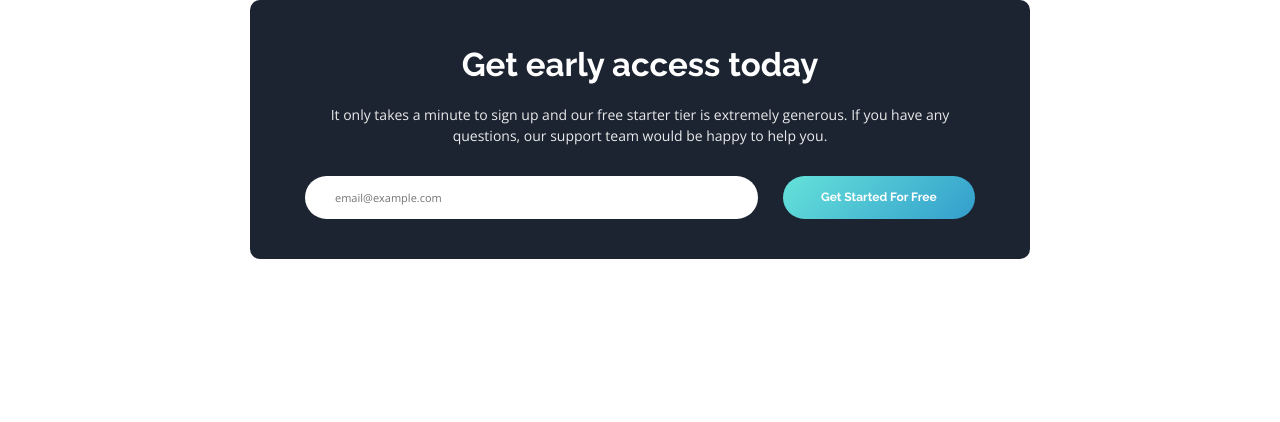
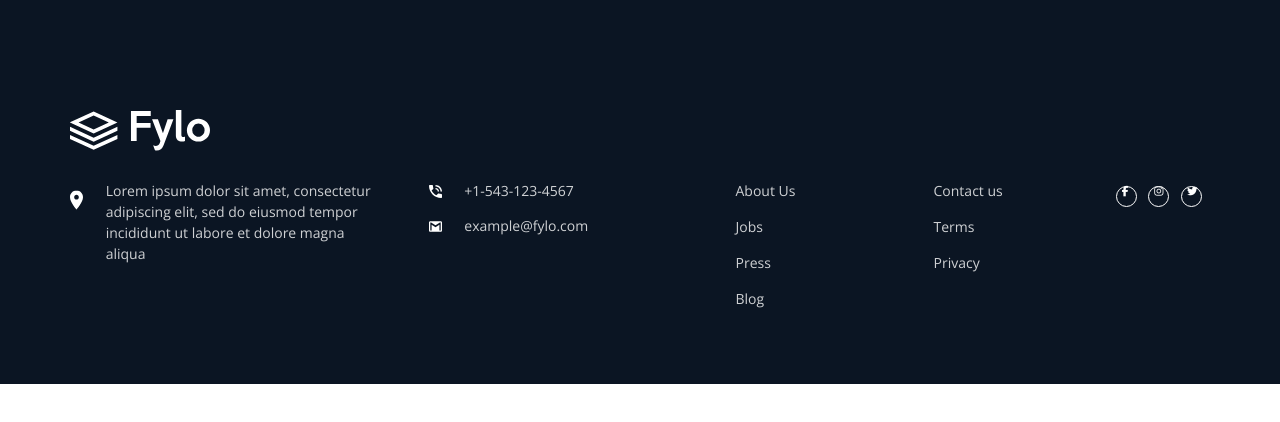
Before and after one commit to HasanliLaman/fylo-dark, a plain HTML site: page index.html in a window 1280 px wide. Drawn offline with nearby package versions, Linux system fonts and the light colour scheme.

Commit message:
Style footer block.

```diff
--- a/css/styles.css
+++ b/css/styles.css
@@ -92,13 +92,14 @@ h6 {
   height: 13px;
 }
 
-.icon--contact {
-  margin-right: 1.8rem;
-}
-
 .icon--arrow {
   width: 17px;
   height: 17px;
+}
+
+.icon--medium {
+  width: 21px;
+  height: 21px;
 }
 
 .icon--large {
@@ -138,6 +139,11 @@ h6 {
     width: 9px;
     height: 9px;
   }
+
+  .icon--medium {
+    height: 40px;
+    width: 40px;
+  }
 }
 
 /* Links */
@@ -169,6 +175,11 @@ a {
 
 .link--underline:hover {
   text-decoration: underline;
+  opacity: 1;
+}
+
+.link--opacity:hover {
+  opacity: 1;
 }
 
 /* Inputs */
@@ -327,6 +338,10 @@ a {
   .grid--1x3 {
     grid-template-columns: repeat(3, 1fr);
   }
+
+  .grid--1x5 {
+    grid-template-columns: 1.5fr repeat(4, 1fr);
+  }
 }
 
 /* Blocks */
@@ -340,6 +355,10 @@ a {
 
 .block--secondary {
   background-color: var(--color-secondary);
+}
+
+.block--footer {
+  background-color: var(--color-footer);
 }
 
 .block--wave {
@@ -388,10 +407,6 @@ a {
 
 .navbar__list-item {
   opacity: 0.8;
-}
-
-.navbar__list-item:hover {
-  opacity: 1;
 }
 
 @media screen and (min-width: 768px) {
@@ -526,3 +541,81 @@ a {
     margin-bottom: 0;
   }
 }
+
+/* Footer */
+.footer__icon {
+  width: 140px;
+  height: 140px;
+}
+
+.footer__list {
+  list-style: none;
+  padding-left: 0;
+  margin-top: 4rem;
+  margin-bottom: 0;
+}
+
+.footer__text,
+.footer__list-item {
+  opacity: 0.8;
+}
+
+.footer__text {
+  margin-top: 0;
+}
+
+.footer__list-item {
+  margin-bottom: 1.5rem;
+}
+
+.footer__list-item:hover {
+  opacity: 1;
+}
+
+.footer__icon-text {
+  display: flex;
+  flex-direction: row;
+  gap: 1.5rem;
+}
+
+.footer .icon,
+.footer .icon--medium {
+  margin-top: 0.5rem;
+}
+
+.footer .grid--1x5 {
+  margin-top: -1.5rem;
+}
+
+.footer__social-media {
+  margin-top: 4.5rem;
+  justify-self: center;
+}
+
+@media screen and (min-width: 768px) {
+  .footer .icon--medium {
+    margin-top: 0;
+  }
+
+  .footer__icon-text {
+    gap: 2.2rem;
+  }
+
+  .footer .grid--1x5 {
+    margin-top: -2.5rem;
+  }
+
+  .footer__list {
+    margin-top: 0;
+    justify-self: right;
+  }
+
+  .footer__social-media {
+    margin-top: 0;
+    justify-self: right;
+  }
+
+  .footer__email-phone {
+    justify-self: right;
+  }
+}
--- a/index.html
+++ b/index.html
@@ -16,20 +16,55 @@
     <link rel="stylesheet" href="css/styles.css" />
   </head>
   <body>
-    <section class="block--secondary access">
-      <div class="access__content">
-        <h2 class="access__heading">Get early access today</h2>
-        <p class="access__text">
-          It only takes a minute to sign up and our free starter tier is
-          extremely generous. If you have any questions, our support team would
-          be happy to help you.
-        </p>
-        <div class="input-group">
-          <input type="email" class="input" placeholder="email@example.com" />
-          <button class="btn btn--accent">Get Started For Free</button>
+    <footer class="block block--footer footer">
+      <div class="container">
+        <svg class="footer__icon">
+          <use href="images/sprite.svg#logo"></use>
+        </svg>
+        <div class="grid grid--1x5">
+          <div class="footer__icon-text">
+            <svg class="icon--medium">
+              <use href="images/sprite.svg#icon-location"></use>
+            </svg>
+            <p class="footer__text">
+              Lorem ipsum dolor sit amet, consectetur adipiscing elit, sed do
+              eiusmod tempor incididunt ut labore et dolore magna aliqua
+            </p>
+          </div>
+          <div class="footer__email-phone">
+            <div class="footer__icon-text">
+              <svg class="icon">
+                <use href="images/sprite.svg#icon-phone"></use>
+              </svg>
+              <p class="footer__text">+1-543-123-4567</p>
+            </div>
+            <div class="footer__icon-text">
+              <svg class="icon">
+                <use href="images/sprite.svg#icon-email"></use>
+              </svg>
+              <p class="footer__text">example@fylo.com</p>
+            </div>
+          </div>
+          <ul class="footer__list">
+            <li class="footer__list-item"><a href="#">About Us</a></li>
+            <li class="footer__list-item"><a href="#">Jobs</a></li>
+            <li class="footer__list-item"><a href="#">Press</a></li>
+            <li class="footer__list-item"><a href="#">Blog</a></li>
+          </ul>
+          <ul class="footer__list">
+            <li class="footer__list-item"><a href="#">Contact us</a></li>
+            <li class="footer__list-item"><a href="#">Terms</a></li>
+            <li class="footer__list-item"><a href="#">Privacy</a></li>
+          </ul>
+          <div class="footer__social-media">
+            <span class="fab icon--small fa-xs fa-facebook-f"></span>
+            <span class="fab icon--small fa-xs fa-instagram"></span>
+            <span class="fab icon--small fa-xs fa-twitter"></span>
+          </div>
         </div>
       </div>
-    </section>
+    </footer>
+
     <script
       src="https://kit.fontawesome.com/269f80ef9f.js"
       crossorigin="anonymous"
```
Also changed, not shown: components/footer.html (added, +48 -0 lines), components/navbar.html (+10 -6 lines).
